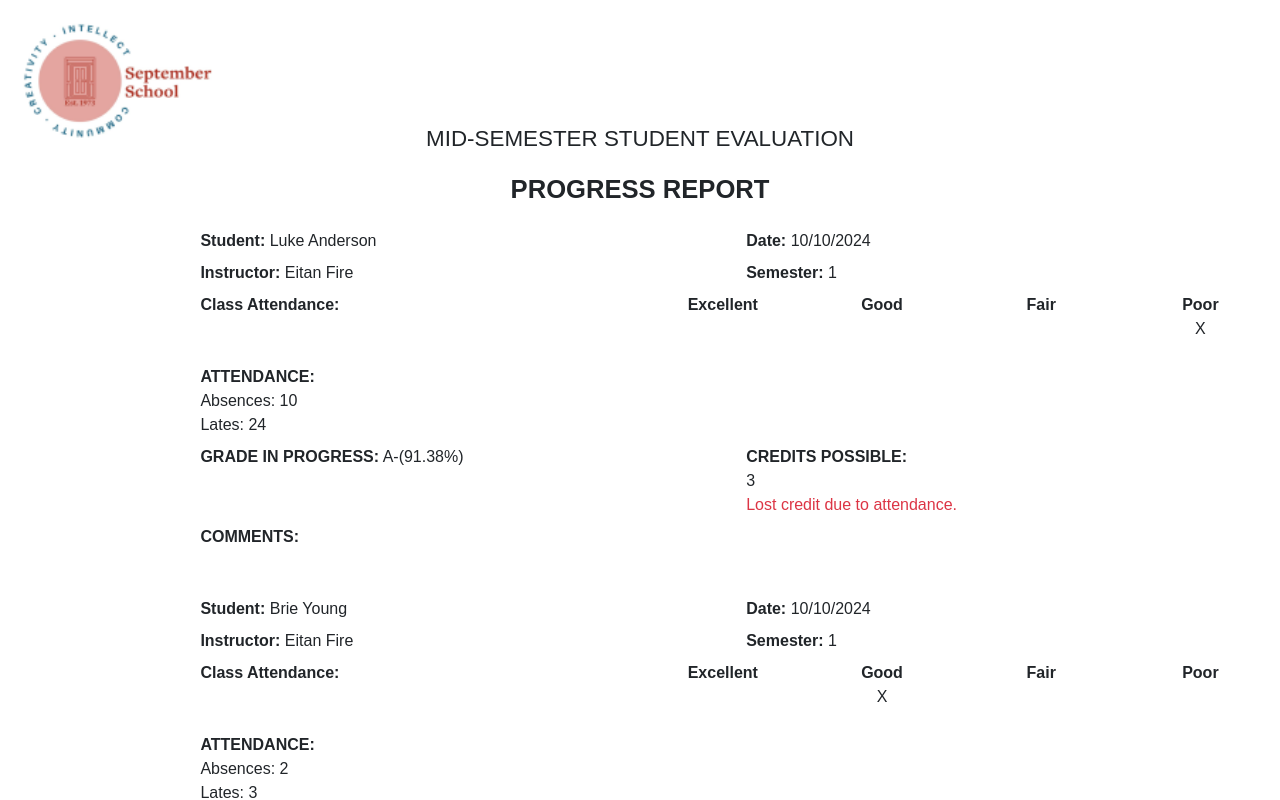
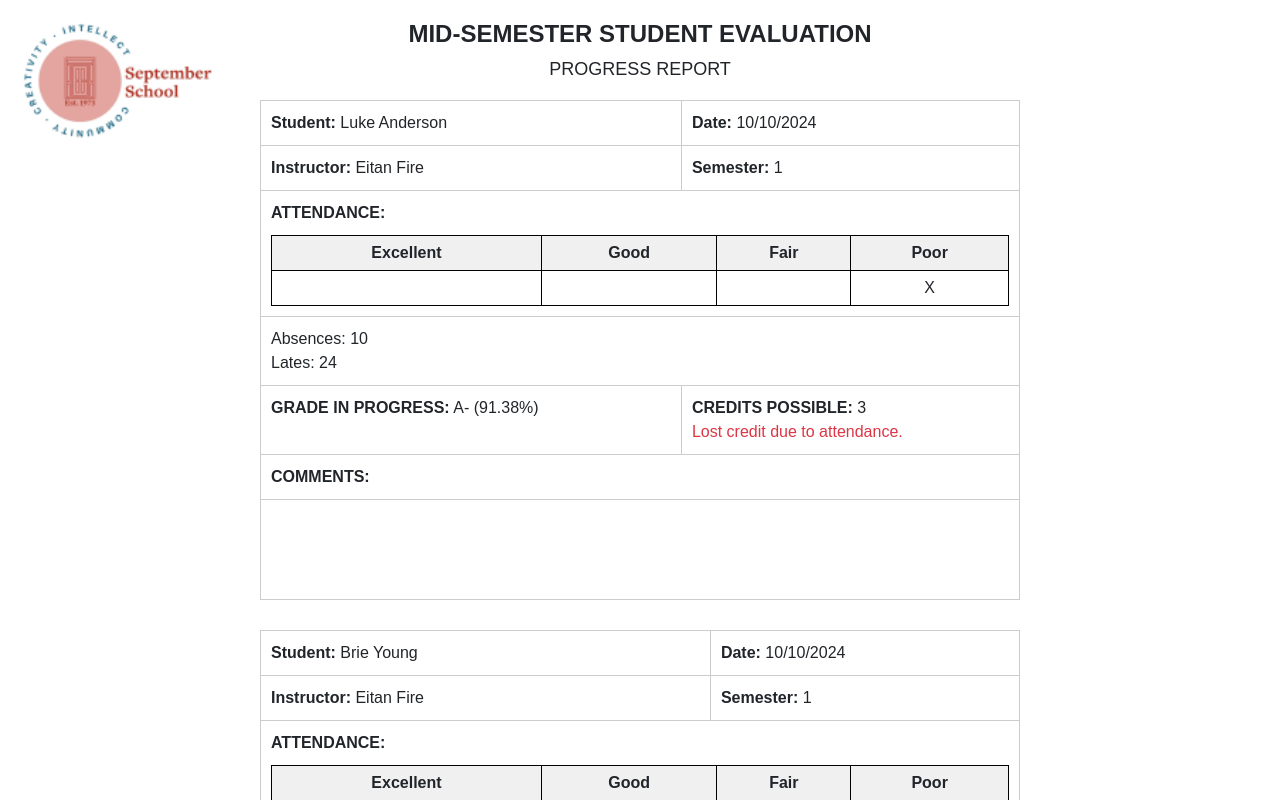
Before and after one commit to eitanfire/Progress-Report-Generator, a React (Vite) app: page / in a window 1280 px wide. Shown: the top 800 px of the page. Built offline with nearby package versions, Linux system fonts and the light colour scheme.

Commit message:
structure and style report

```diff
--- a/src/App.css
+++ b/src/App.css
@@ -13,11 +13,6 @@
 
 .logo {
   position: absolute;
-
-  /* max-width:5rem; */
-  /* max-block-size: 18%; */
-
-  /* background-color: aquamarine; */
   top:0rem;
   left: 0rem;
   width: 85rem;
@@ -33,3 +28,27 @@ padding-top: 10%;  font-size: 1.4rem;
   font-size: 1.6rem;
   font-weight: bold;
 }
+
+.attendance-rating-table {
+  width: 100%;
+  border-collapse: collapse;
+}
+
+.attendance-rating-table th,
+.attendance-rating-table td {
+  border: none;
+  text-align: center;
+  padding: 10px;
+}
+
+.attendance-rating-table td {
+        border: 1px solid black;
+}
+
+.attendance-rating-table th {
+  background-color: transparent; /* No shading for the header */
+}
+
+.categories {
+background-color: black;
+}
--- a/src/App.tsx
+++ b/src/App.tsx
@@ -1,4 +1,4 @@
-import './App.css'
+// import './App.css'
 import "bootstrap/dist/css/bootstrap.min.css";
 import Report from "./components/Report";
 
--- /dev/null
+++ b/src/Report.css
@@ -0,0 +1,61 @@
+.report-container {
+  font-family: Arial, sans-serif;
+  max-width: 800px;
+  margin: 0 auto;
+  padding: 20px;
+}
+
+.logo {
+  position: absolute;
+  top:0rem;
+  left: 0rem;
+  width: 85rem;
+  z-index: -1;
+}
+
+.heading {
+  font-size: 24px;
+  font-weight: bold;
+  text-align: center;
+  margin-bottom: 10px;
+}
+
+.subheading {
+  font-size: 18px;
+  text-align: center;
+  margin-bottom: 20px;
+}
+
+.report-table {
+  width: 100%;
+  border-collapse: collapse;
+  margin-bottom: 30px;
+}
+
+.report-table td {
+  padding: 10px;
+  border: 1px solid #ccc;
+  vertical-align: top;
+}
+
+.attendance-rating-table {
+  width: 100%;
+  border-collapse: collapse;
+  margin-top: 10px;
+}
+
+.attendance-rating-table th,
+.attendance-rating-table td {
+  border: 1px solid #000;
+  padding: 5px;
+  text-align: center;
+}
+
+.attendance-rating-table th {
+  background-color: #f0f0f0;
+  font-weight: bold;
+}
+
+.text-danger {
+  color: red;
+}
--- a/src/components/Report.tsx
+++ b/src/components/Report.tsx
@@ -1,11 +1,11 @@
 import React, { useState, useEffect } from "react";
-import { Col, Row, Container } from "reactstrap";
 import gradesData from "../grades.json";
 import gradeScaleData from "../utils/gradeScale.json";
 import attendanceData from "../utils/attendance.json";
 import Logo from "../assets/sept-school-logo.png";
 import { calculateCredits } from "../utils/creditCalculator";
 import { rateAttendance, AttendanceRecord } from "../utils/attendanceRating";
+import "../Report.css";
 
 interface Student {
   lastName: string;
@@ -25,6 +25,7 @@ const Report: React.FC = () => {
   const [gradeScale, setGradeScale] = useState<GradeScale[]>([]);
 
   useEffect(() => {
+    // Process students and attendance data
     const processedStudents = gradesData.students.map((student) => ({
       ...student,
       overallGrade: student.overallGrade
@@ -35,11 +36,12 @@ const Report: React.FC = () => {
     const processedAttendance = attendanceData.studentAttendance.map(
       (student) => ({
         name: student.name,
-        absences: student.attendance[6], // Index 6 corresponds to 'A' (Absences)
-        lates: student.attendance[3] + student.attendance[4], // Indices 3 and 4 correspond to 'L' and 'LE' (Lates)
+        absences: student.attendance[6], // Assuming index 6 corresponds to 'A' (Absences)
+        lates: student.attendance[3] + student.attendance[4], // Assuming indices 3 and 4 correspond to 'L' and 'LE' (Lates)
       })
     );
 
+    // Combine attendance data with students
     const studentsWithAttendance = processedStudents.map((student) => {
       const attendanceRecord = processedAttendance.find(
         (record) =>
@@ -48,9 +50,10 @@ const Report: React.FC = () => {
       return { ...student, attendance: attendanceRecord };
     });
 
+    // Set the processed students and grade scale into state
     setStudents(studentsWithAttendance);
     setGradeScale(gradeScaleData.gradeScale);
-  }, []);
+  }, []); // Empty dependency array means this will run once when the component mounts
 
   const formatGrade = (grade: number | null): string => {
     if (grade === null) return "N/A";
@@ -67,31 +70,34 @@ const Report: React.FC = () => {
     return "F"; // Default to F if no other grade matches
   };
 
-  const renderAttendanceRatingBoxes = (rating: string) => {
+  const renderAttendanceRatingTable = (rating: string) => {
     const categories = ["Excellent", "Good", "Fair", "Poor"];
     return (
-      <Row className="attendance-rating-row mb-3">
+      <table className="attendance-rating-table">
+        <thead>
+          <tr>
             {categories.map((category) => (
-          <Col key={category} className="text-center attendance-box">
-            <strong>{category}</strong>
-            <div className="attendance-box-content">
-              {rating === category ? "X" : ""}
-            </div>
-          </Col>
+              <th key={category}>{category}</th>
             ))}
-      </Row>
+          </tr>
+        </thead>
+        <tbody>
+          <tr>
+            {categories.map((category) => (
+              <td key={category}>{rating === category ? "X" : ""}</td>
+            ))}
+          </tr>
+        </tbody>
+      </table>
     );
   };
 
   return (
-    <Container fluid>
+    <div className="report-container">
       <img className="logo" src={Logo} alt="Logo" />
-      <Row className="mb-3">
-        <Col>
       <h1 className="heading">MID-SEMESTER STUDENT EVALUATION</h1>
       <h2 className="subheading">PROGRESS REPORT</h2>
-        </Col>
-      </Row>
+
       {students.map((student, index) => {
         const credits = student.attendance
           ? calculateCredits(student.attendance)
@@ -102,76 +108,72 @@ const Report: React.FC = () => {
           : "No attendance data";
 
         return (
-          <div key={index} className="report-specifics-container mb-5">
-            <Row className="mb-2">
-              <Col sm="6">
-                <strong>Student:</strong> {student.firstName} {student.lastName}
-              </Col>
-              <Col sm="6">
+          <table key={index} className="report-table">
+            <tbody>
+              <tr>
+                <td>
+                  <strong>Student:</strong> {student.firstName}{" "}
+                  {student.lastName}
+                </td>
+                <td>
                   <strong>Date:</strong> {new Date().toLocaleDateString()}
-              </Col>
-            </Row>
-            <Row className="mb-2">
-              <Col sm="6">
+                </td>
+              </tr>
+              <tr>
+                <td>
                   <strong>Instructor:</strong> Eitan Fire
-              </Col>
-              <Col sm="6">
+                </td>
+                <td>
                   <strong>Semester:</strong> 1
-              </Col>
-            </Row>
-            <Row className="class-attendance-box mb-2">
-              <Col>
-                <strong>Class Attendance:</strong>
-              </Col>
-              <Col className="col-7">
-                {renderAttendanceRatingBoxes(attendanceRating)}
-              </Col>
-              {/* Wider box labeled Class Attendance */}
-            </Row>
-
-            {/* Attendance specifics (Absences and Lates) */}
-            <Row className="mb-2">
-              <Col>
+                </td>
+              </tr>
+              <tr>
+                <td colSpan={2}>
                   <strong>ATTENDANCE:</strong>
+                  {renderAttendanceRatingTable(attendanceRating)}
+                </td>
+              </tr>
+              <tr>
+                <td colSpan={2}>
                   {student.attendance ? (
                     <>
-                    <br />
                       Absences: {student.attendance.absences}
                       <br />
                       Lates: {student.attendance.lates}
                     </>
                   ) : (
-                  <span> No attendance data available</span>
+                    <span>No attendance data available</span>
                   )}
-              </Col>
-            </Row>
-
-            <Row className="mb-2">
-              <Col sm="6">
+                </td>
+              </tr>
+              <tr>
+                <td>
                   <strong>GRADE IN PROGRESS:</strong>{" "}
-                {getLetterGrade(student.overallGrade)}(
+                  {getLetterGrade(student.overallGrade)} (
                   {formatGrade(student.overallGrade)})
-              </Col>
-              <Col sm="6">
-                <strong>CREDITS POSSIBLE:</strong>
-                <br />
-                {credits}
+                </td>
+                <td>
+                  <strong>CREDITS POSSIBLE:</strong> {credits}
                   {credits < 4 && (
                     <div className="text-danger">
                       Lost credit due to attendance.
                     </div>
                   )}
-              </Col>
-            </Row>
-            <Row>
-              <Col>
+                </td>
+              </tr>
+              <tr>
+                <td colSpan={2}>
                   <strong>COMMENTS:</strong>
-              </Col>
-            </Row>
-          </div>
+                </td>
+              </tr>
+              <tr>
+                <td colSpan={2} style={{ height: "100px" }}></td>
+              </tr>
+            </tbody>
+          </table>
         );
       })}
-    </Container>
+    </div>
   );
 };
 
--- a/src/main.tsx
+++ b/src/main.tsx
@@ -1,7 +1,6 @@
 import { StrictMode } from 'react'
 import { createRoot } from 'react-dom/client'
 import App from './App.tsx'
-// import './index.css'
 
 createRoot(document.getElementById('root')!).render(
   <StrictMode>
```
Lines whose indentation alone changed are shown as unchanged.
